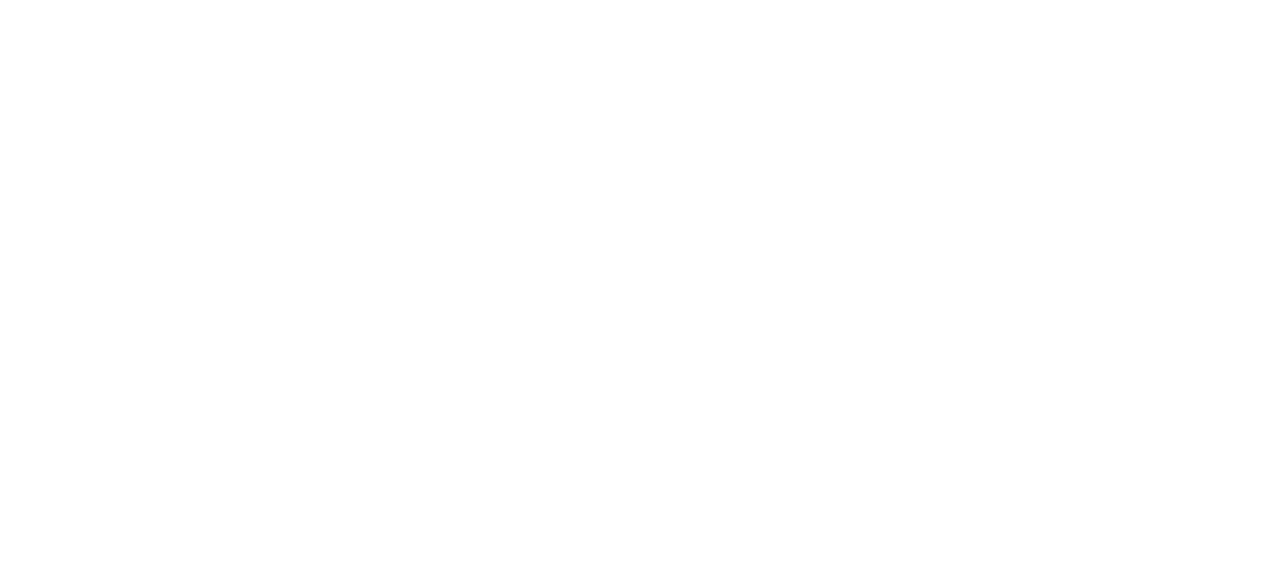
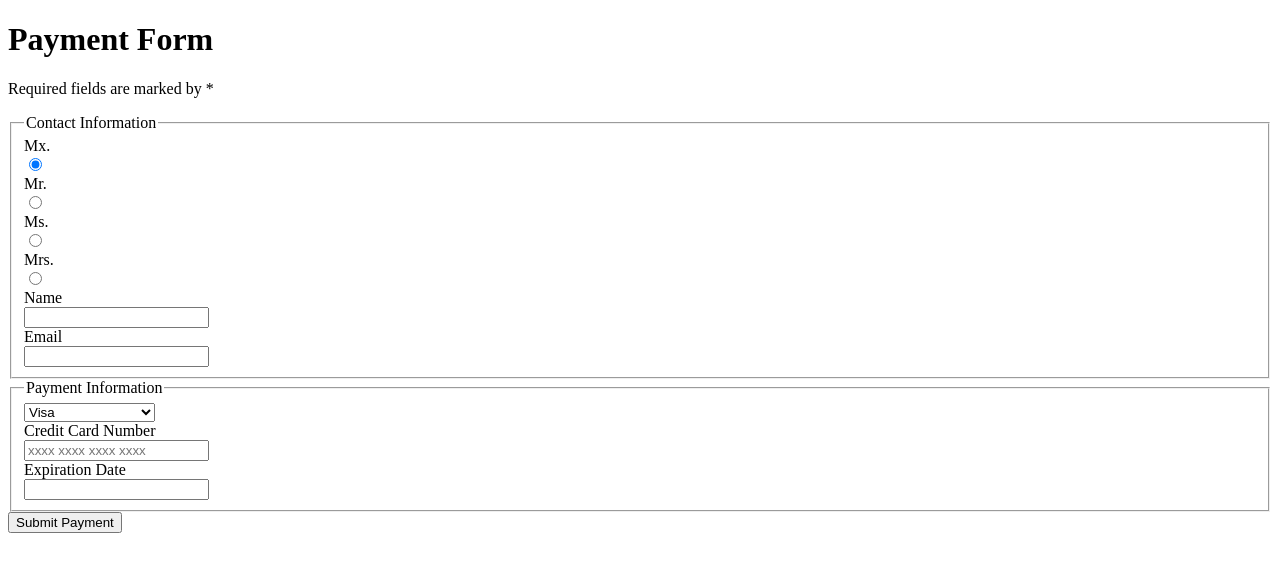
Before and after one commit to 10-6-pursuit/lab-intro-to-forms, a website: page index.html in a window 1280 px wide. Drawn offline with Linux system fonts and the light colour scheme.

Commit message:
Payment Form Complete

```diff
--- a/index.html
+++ b/index.html
@@ -3,9 +3,62 @@
 <head>
     <meta charset="UTF-8">
     <meta name="viewport" content="width=device-width, initial-scale=1.0">
-    <title>Document</title>
+    <title>Payment Form</title>
 </head>
 <body>
+    <h1>Payment Form</h1>
+    <p>Required fields are marked by *</p>
+    <form>
+        <fieldset>
+            <legend>Contact Information</legend>
+            <label for="Mx">Mx.
+                <br>
+                <input type="radio" name="title" value="Mx" id="Mx" checked><br>
+            </label>
+            <label for="Mr">Mr.
+                <br>
+                <input type="radio" name="title" value="Mr" id="Mr"><br>
+            </label>
+            <label for="Ms">Ms.
+                <br>
+                <input type="radio" name="title" value="Ms" id="Ms"><br>
+            </label>
+            <label for="Mrs">Mrs.
+                <br>
+                <input type="radio" name="title" value="Mrs" id="Mrs"><br>
+            </label>
+            <label for="name">Name
+                <br>
+                <input type="text" name="name" id="name" required><br>
+            </label>
+            <label for="email">Email
+                <br>
+                <input type="email" name="email" id="email" required>
+            </label>
+        </fieldset>
+        <fieldset>
+            <legend>Payment Information</legend>
+            <select name="creditCardType" id="creditCardType">
+                <option value="visa">Visa</option>
+                <option value="mastercard">Mastercard</option>
+                <option value="american-express">American Express</option>
+                <option value="discover">Discover</option>
+            </select>
+            <br>
+            <label for="creditCardNumber">Credit Card Number
+                <br>
+                <input type="tel" name="creditCardNumber" id="creditCardNumber" placeholder="xxxx xxxx xxxx xxxx" required><br>
+            </label>
+            <label for="expiration-date">Expiration Date
+                <br>
+                <input type="text" name="expirationDate" id="expiration-date" required>
+            </label>
+
+        </fieldset>
+
+        <input type="submit" value="Submit Payment">
+
+    </form>
 
 </body>
 </html>
```
